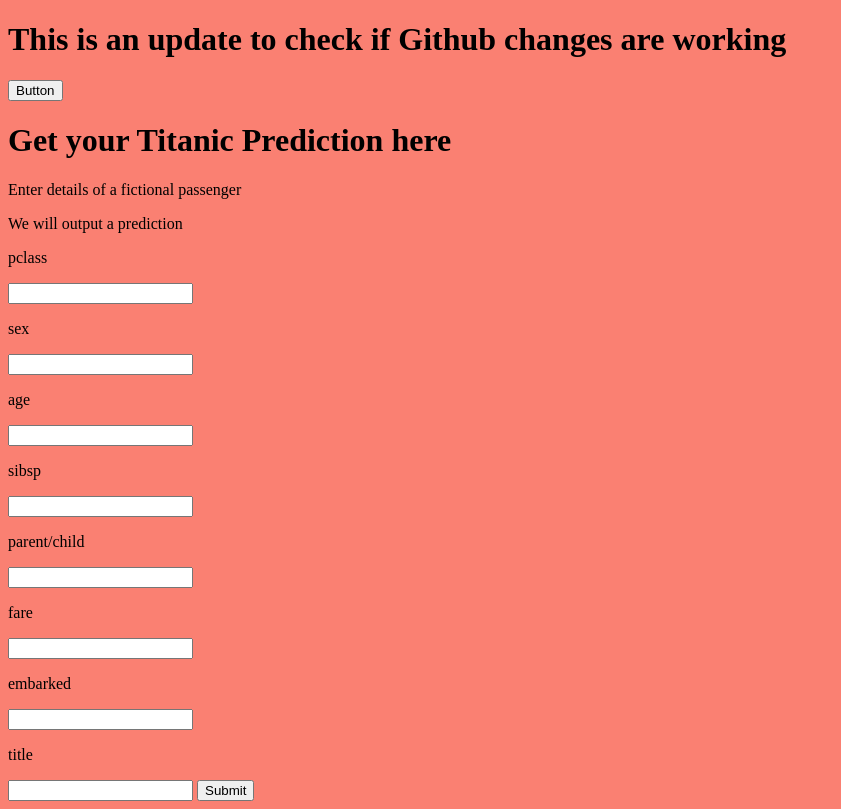
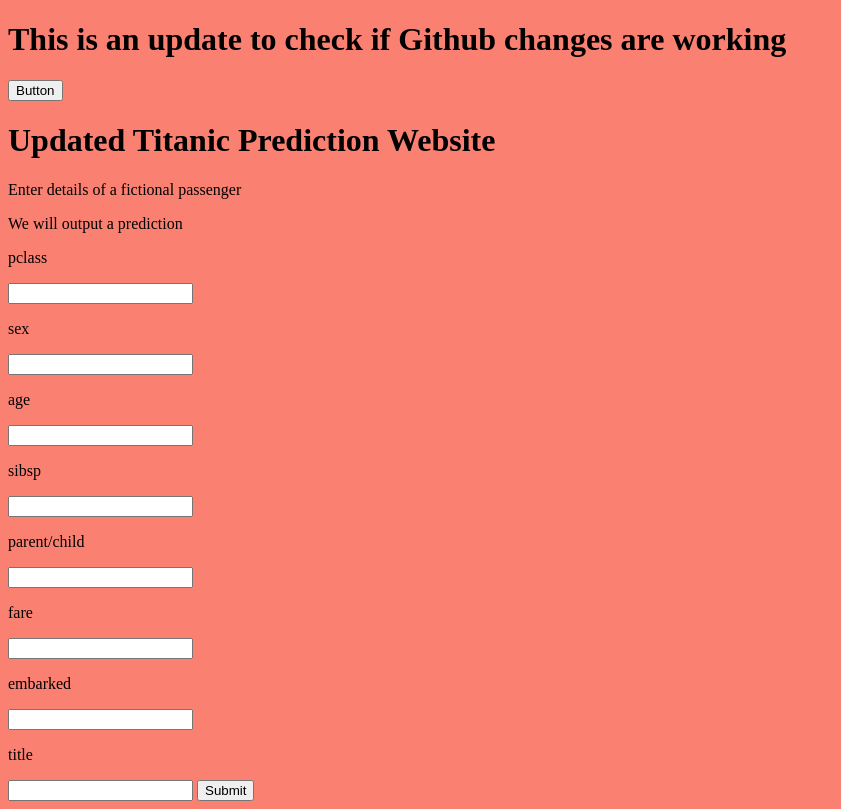
Before and after one commit to tcruz88/titanic_survival_predictor, a Django app: page / in a window 1280 px wide. Shown: the whole page, without its empty margins (0-841 px from the left). Run offline with Django 3.2, Linux system fonts and the light colour scheme.

Commit message:
testing VS Code git terminal

```diff
--- a/templates/index.html
+++ b/templates/index.html
@@ -13,7 +13,7 @@
     <button type="button" onclick="clicked()">Button</button>
     <!-- <a href="{% url 'result' %}">Click to go to results</a> -->
     <br>
-    <h1>Get your Titanic Prediction here</h1>
+    <h1>Updated Titanic Prediction Website</h1>
     <p>Enter details of a fictional passenger</p>
     <p>We will output a prediction</p>
 
```
